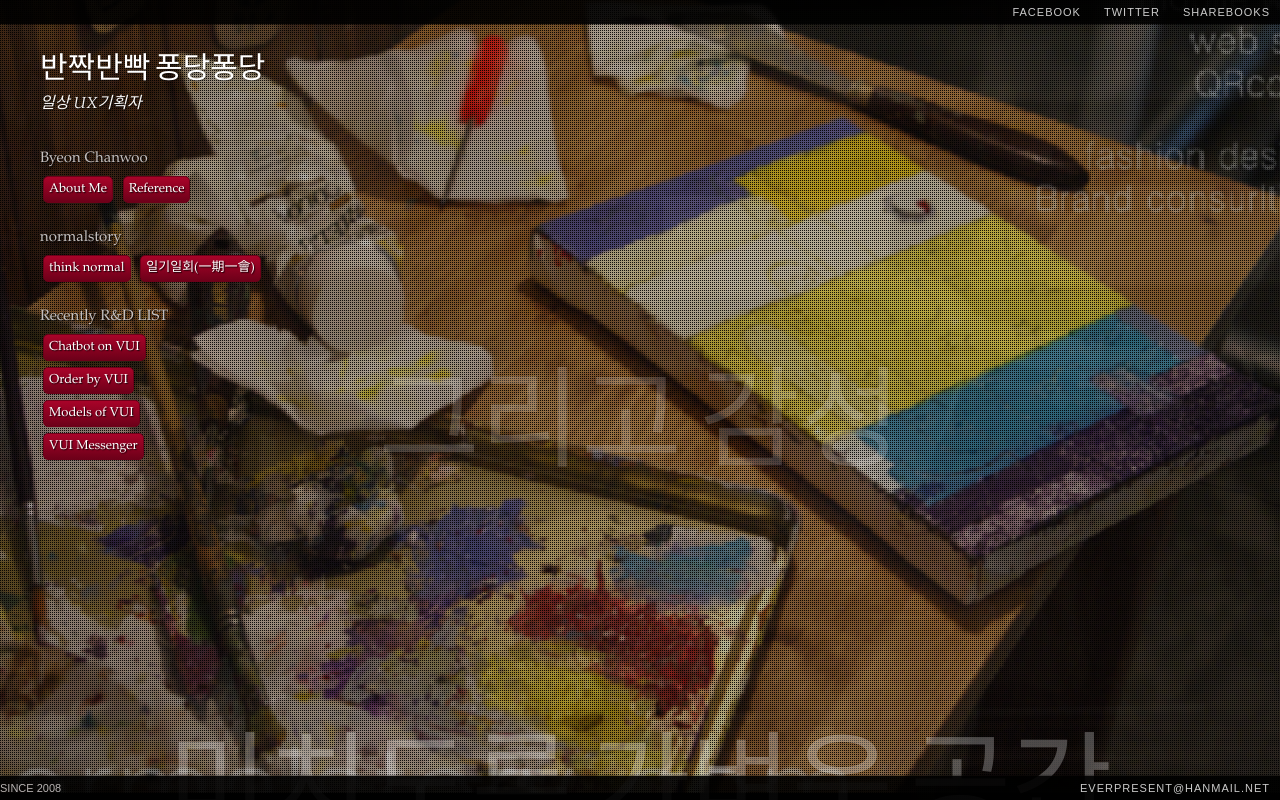
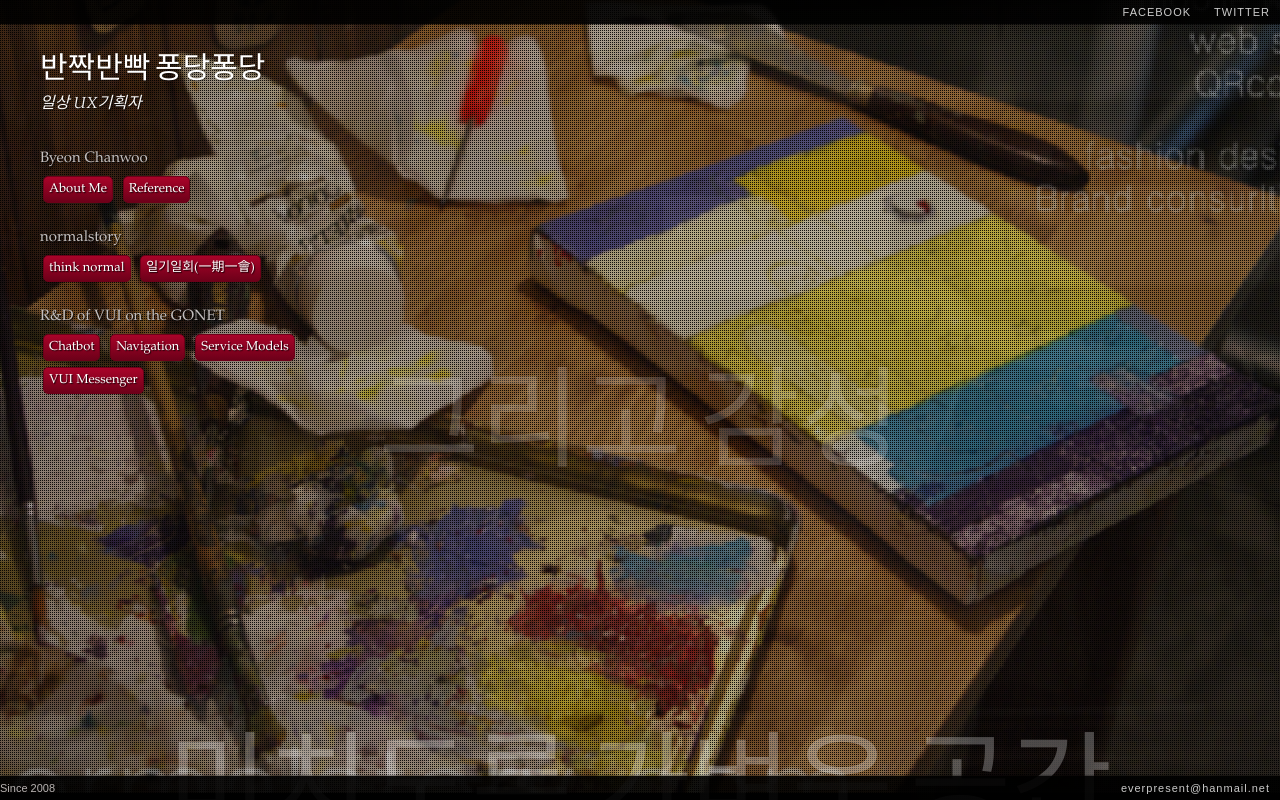
Before and after one commit to normalstory/index, a Python web app: template blog/templates/index.html in a window 1280 px wide. Run offline with Jinja, Linux system fonts and the light colour scheme; the template is opened without the code that fills it, so the values that code supplies are empty.

Commit message:
mark up 수정

```diff
--- a/blog/templates/index.html
+++ b/blog/templates/index.html
@@ -32,7 +32,7 @@
                 <span class="right">
                     <a href="https://www.facebook.com/normalstory" target="_blank">facebook</a>
                     <a href="https://twitter.com/normalstory" target="_blank">twitter</a>
-                    <a href="http://normalstoryt1.dothome.co.kr/" target="_blank">shareBooks</a>
+                    <!--a href="http://normalstoryt1.dothome.co.kr/" target="_blank">shareBooks</a-->
                 </span>
                 <div class="clr"></div>
             </div><!--/ Codrops top bar -->
@@ -50,11 +50,11 @@
 	                    <a href="http://normalstory.tistory.com/category/think%20normal">think normal</a>
 						<a href="http://normalstory.tistory.com/entry/%EC%95%84%EC%A7%81%E2%80%A6-%EB%84%88%EB%AC%B4-%EA%B0%80%EB%B2%BC%EC%9A%B4">일기일회(一期一會)</a>
                     </p><br />
-                Recently R&D LIST
+                R&D of VUI on the GONET
                     <p class="codrops-demos">
-                        <a href="https://normalstory.com:8000/on/chatbot/" target="_blank">Chatbot on VUI</a><br />
-                        <a href="https://normalstory.com:8000/on/stt_on_web/" target="_blank">Order by VUI</a><br />
-                        <a href="https://indigo.imweb.me/" target="_blank">Models of VUI</a><br />
+                        <a href="https://normalstory.com:8000/on/chatbot/" target="_blank">Chatbot</a>
+                        <a href="https://normalstory.com:8000/on/stt_on_web/" target="_blank">Navigation</a>
+                        <a href="https://indigo.imweb.me/" target="_blank">Service Models</a><br />
                         <a href="https://contextofme.imweb.me/" target="_blank">VUI Messenger</a>
                     </p>
             </header>
--- a/static/css/base.css
+++ b/static/css/base.css
@@ -205,7 +205,6 @@ p.codrops-demos a.current-demo:hover{
 	width: 100%;
 	background: #000;
 	opacity: 0.9;
-	text-transform: uppercase;
 	z-index: 9999;
 	position: fixed;
 	bottom:0;
```
